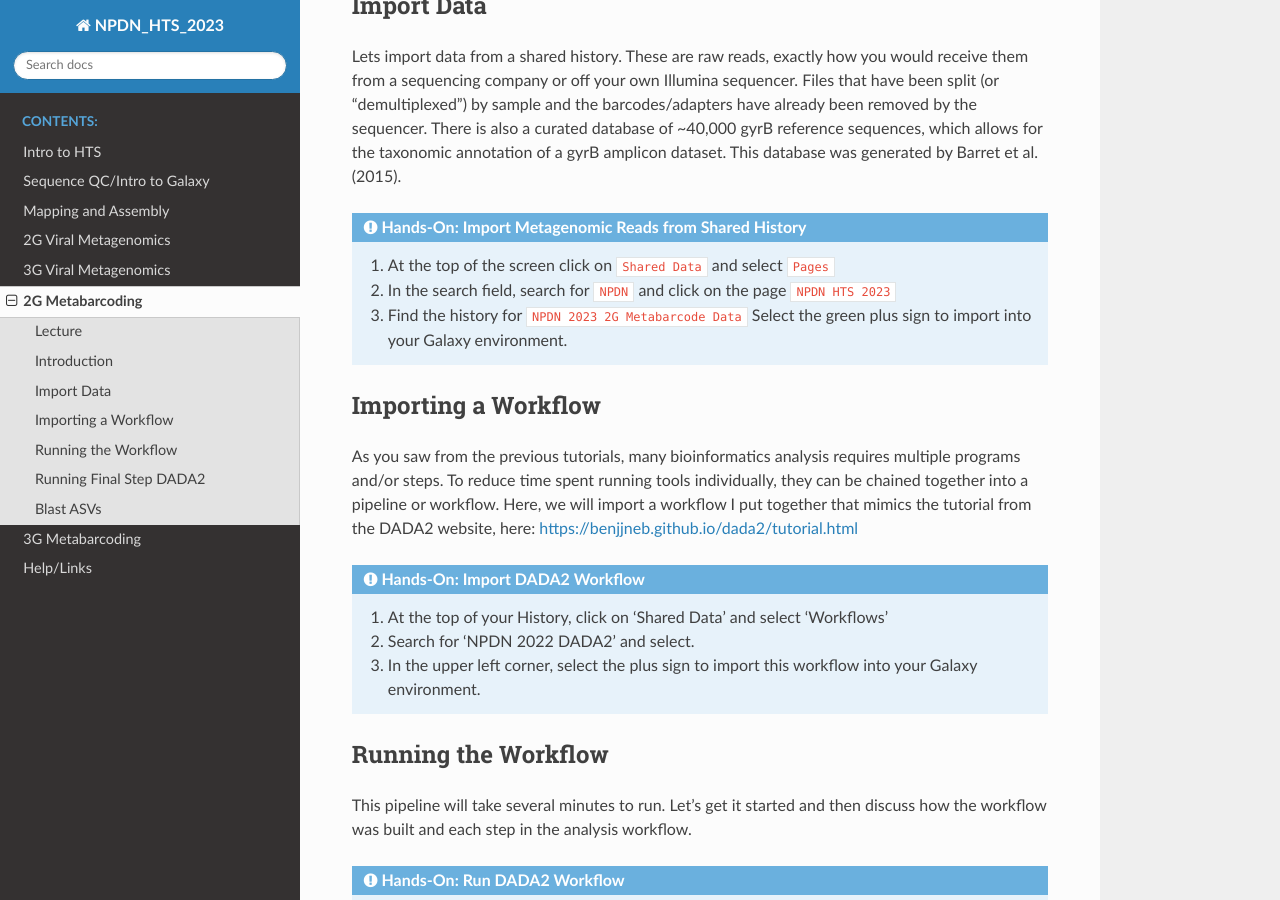
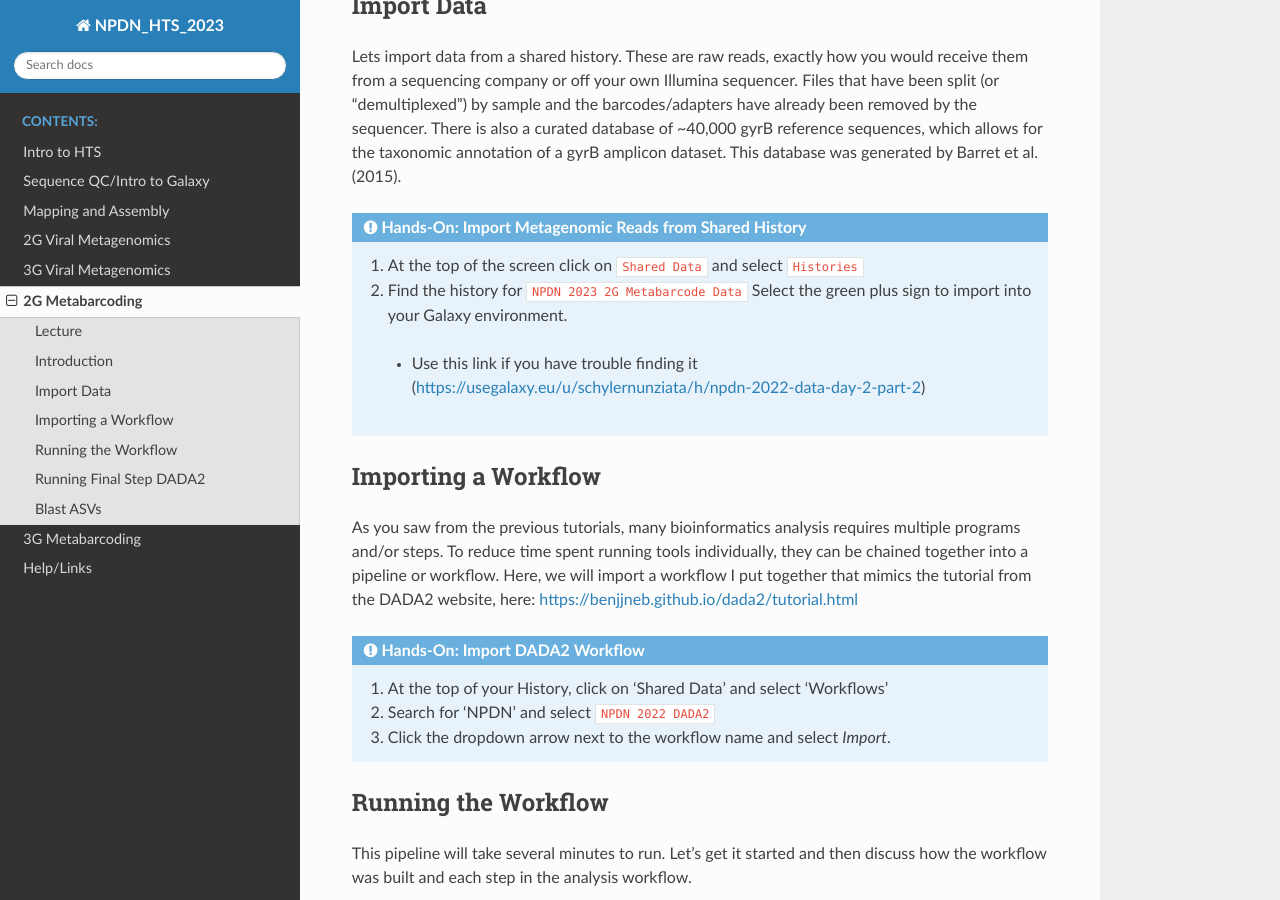
Before and after one commit to snunzi/NPDN_HTS_2023, a Sphinx documentation site: the page built from docs/source/2Gmetabarcode.rst, in a window 1280 px wide and 900 px high, scrolled down 619 px. Built offline with Sphinx 7.4.7 and the Read the Docs theme 2.0.0, drawn with Linux system fonts in a browser that asks for light colours.

Commit message:
2G pipeline edits

```diff
--- a/docs/source/2Gmetabarcode.rst
+++ b/docs/source/2Gmetabarcode.rst
@@ -23,11 +23,11 @@ Lets import data from a shared history. These are raw reads, exactly how you wou
 
 .. admonition:: Hands-On: Import Metagenomic Reads from Shared History
 
-    1. At the top of the screen click on ``Shared Data`` and select ``Pages``
+    1. At the top of the screen click on ``Shared Data`` and select ``Histories``
 
-    2. In the search field, search for ``NPDN`` and click on the page ``NPDN HTS 2023``
+    2. Find the history for ``NPDN 2023 2G Metabarcode Data`` Select the green plus sign to import into your Galaxy environment.
 
-    3. Find the history for ``NPDN 2023 2G Metabarcode Data`` Select the green plus sign to import into your Galaxy environment.
+      * Use this link if you have trouble finding it (https://usegalaxy.eu/u/schylernunziata/h/npdn-2022-data-day-2-part-2)
 
 Importing a Workflow
 ^^^^^^^^^^^^^^^^^^^^^
@@ -38,9 +38,9 @@ As you saw from the previous tutorials, many bioinformatics analysis requires mu
 
     1. At the top of your History, click on 'Shared Data' and select 'Workflows'
 
-    2. Search for 'NPDN 2022 DADA2' and select.
+    2. Search for 'NPDN' and select ``NPDN 2022 DADA2``
 
-    3. In the upper left corner, select the plus sign to import this workflow into your Galaxy environment.
+    3. Click the dropdown arrow next to the workflow name and select `Import`.
 
 Running the Workflow
 ^^^^^^^^^^^^^^^^^^^^^
--- a/docs/source/3Gmetabarcode.rst
+++ b/docs/source/3Gmetabarcode.rst
@@ -19,9 +19,7 @@ Lets import data from a shared history. These are raw reads, exactly how you wou
 
     1. At the top of the screen click on ``Shared Data`` and select ``Histories``
 
-    2. In the search field, search for ``NPDN 2023``
-
-    3. Find the history for ``NPDN 2023 3G Metabarcode Data`` and select it and click import.
+    2. Find the history for ``NPDN 2023 3G Metabarcode Data`` and select it and click import.
 
 Sequence QC
 ^^^^^^^^^^^^^
```
Also changed, not shown: docs/source/help.rst (+10 -0 lines).
